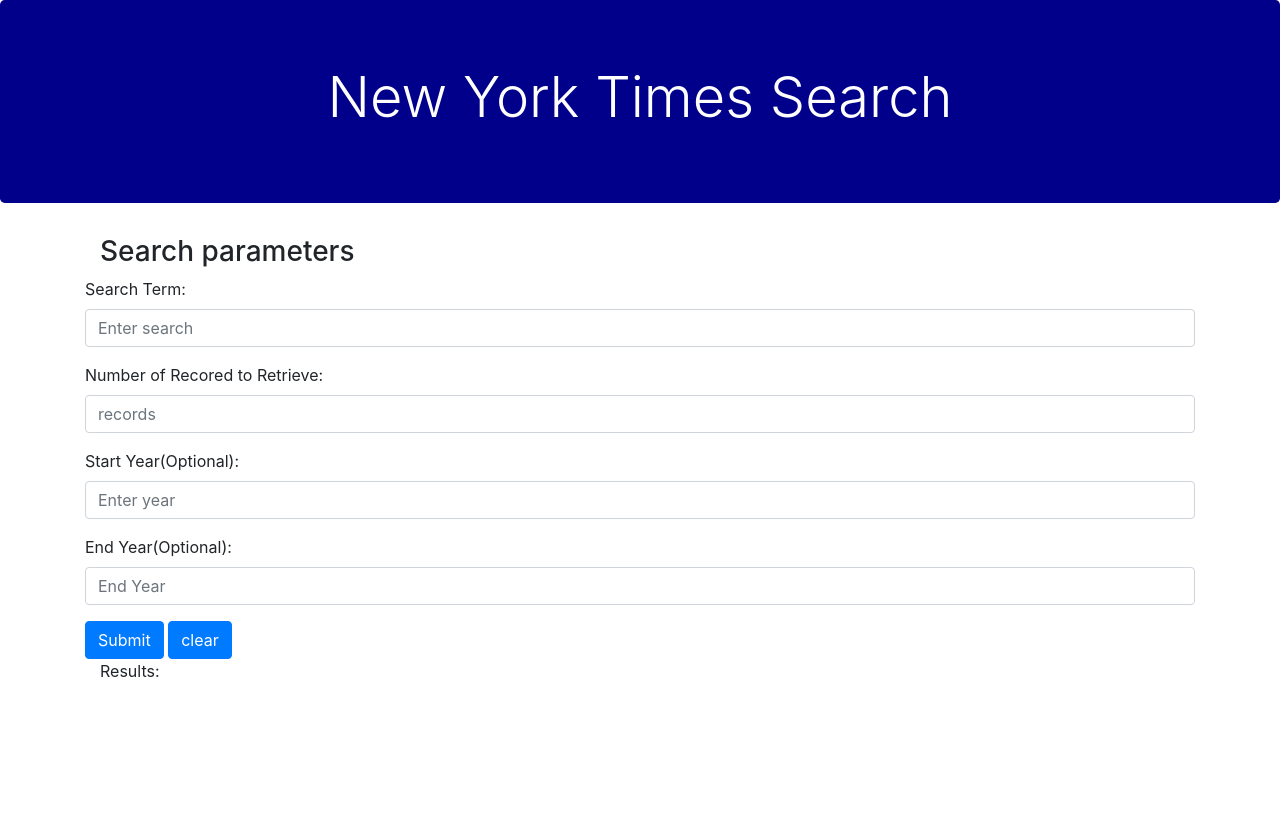
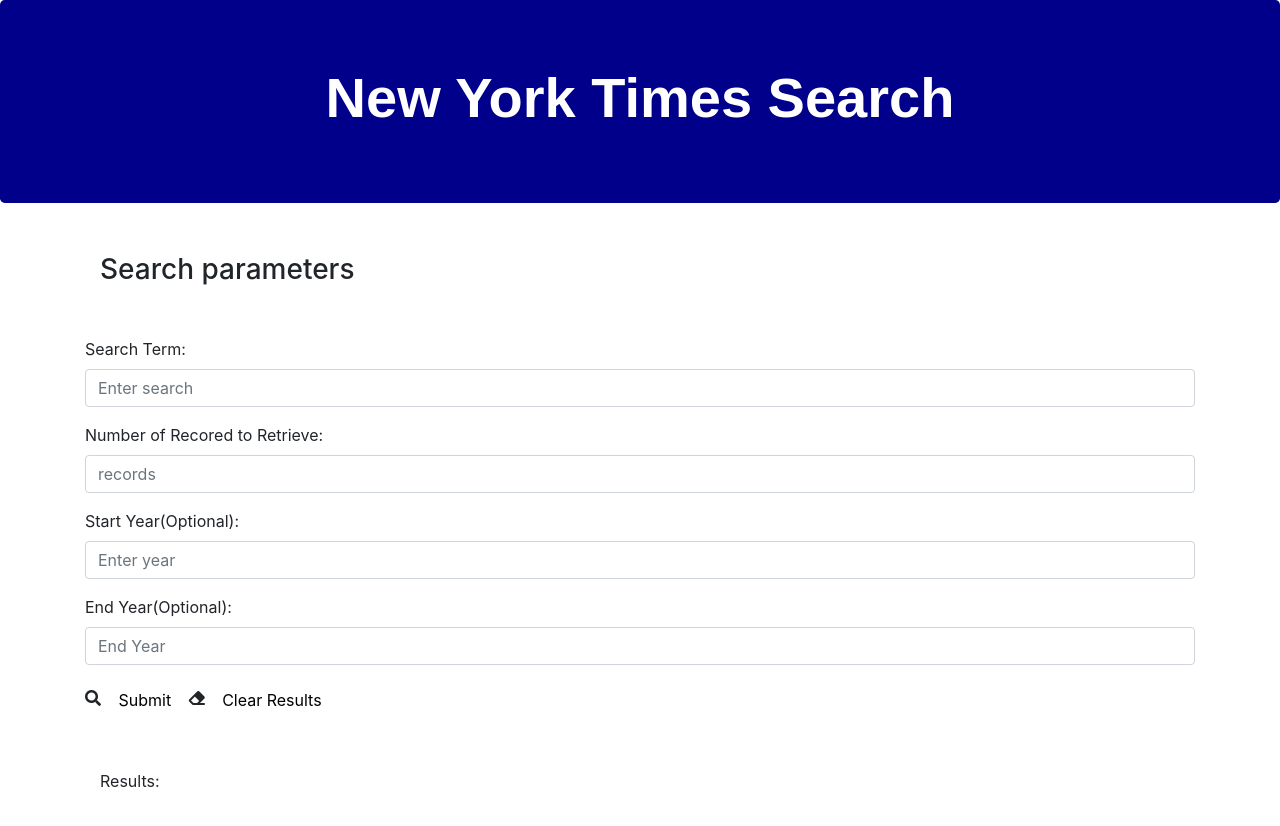
Before and after one commit to sgttenor/NYCTSearch, a plain HTML site: page index.html in a window 1280 px wide. Before the commit the page ends 800 px from the top, so only its background shows below. Drawn offline with nearby package versions, Linux system fonts and the light colour scheme.

Commit message:
changes to form layout and css styling

```diff
--- a/assets/css/style.css
+++ b/assets/css/style.css
@@ -2,7 +2,21 @@
     text-align: center;
     background: darkblue;
     color: white !important;
-    font-weight: 500;
+    font-weight: bold !important;
     font-size: 40px;
+    font-family: sans-serif;
 
 }
+
+.container {
+    margin-top: 50px;
+    margin-bottom: 50px;
+
+}
+
+.btn-primary {
+   color: black;
+   background-color: #ffffff;
+   border-color: #ffffff;
+
+}
--- a/index.html
+++ b/index.html
@@ -9,6 +9,8 @@
     <!-- Bootstrap CSS -->
     <link rel="stylesheet" href="https://stackpath.bootstrapcdn.com/bootstrap/4.3.1/css/bootstrap.min.css"
         integrity="sha384-ggOyR0iXCbMQv3Xipma34MD+dH/1fQ784/j6cY/iJTQUOhcWr7x9JvoRxT2MZw1T" crossorigin="anonymous">
+    <link rel="stylesheet" href="https://use.fontawesome.com/releases/v5.8.1/css/all.css"
+        integrity="sha384-50oBUHEmvpQ+1lW4y57PTFmhCaXp0ML5d60M1M7uH2+nqUivzIebhndOJK28anvf" crossorigin="anonymous">
     <link rel="stylesheet" href="assets/css/style.css">
 
     <title>NYCT Search</title>
@@ -42,8 +44,10 @@
                 <input type="password" class="form-control" id="end-year" placeholder="End Year">
             </div>
             <div>
-                <button type="submit" class="btn btn-primary">Submit</button>
-                <button type="clear" class="btn btn-primary">clear</button>
+                <i class="fas fa-search"></i>
+                <button type="submit" id="submit" class="btn btn-primary">Submit</button>
+                <i class="fas fa-eraser"></i>
+                <button type="clear" id="clear" class="btn btn-primary">Clear Results</button>
             </div>
         </form>
 
```
